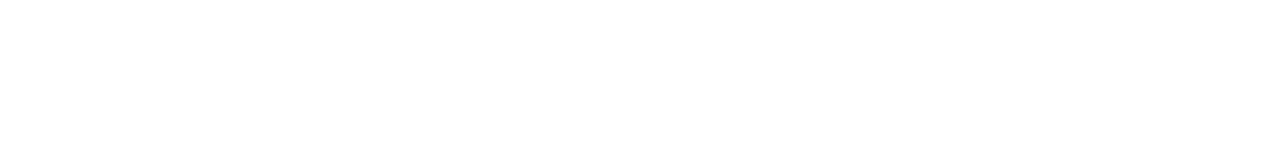
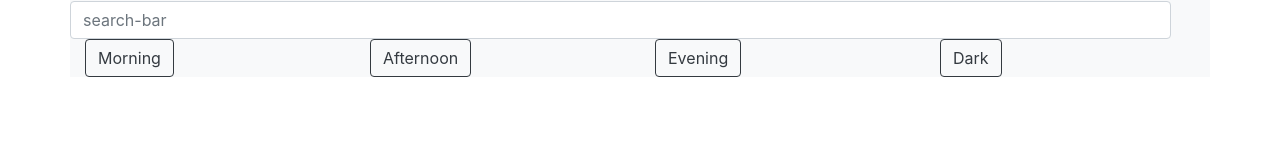
Before and after one commit to westmary48/shotz, a plain HTML site: page index.html in a window 1280 px wide. Drawn offline with nearby package versions, Linux system fonts and the light colour scheme.

Commit message:
added navbar

```diff
--- a/index.html
+++ b/index.html
@@ -11,6 +11,33 @@
 </head>
 
 <body>
+    <nav class="container navbar-expand-lg navbar-light bg-light fixed-top">
+        <div class="row">
+            <div id="text-form">
+                <div class="col"></div>
+                <input class="form-control mr-lg-2 d-flex justify-content-flex-start" id="search-bar" size="100%" type="input" placeholder="search-bar">
+                </div>
+        </div>
+        <div class="row">
+            <div id = "text-form">
+                </div>
+                <div class="col">
+                <button class="btn btn-outline-dark my-2 my-sm-0" id="morning-buton" type="button">Morning</button>
+                </div>
+                <div class="col">
+                    <button class="btn btn-outline-dark my-2 my-sm-0" id="afternoon-buton" type="button">Afternoon</button>
+                </div>
+                <div class="col">
+                <button class="btn btn-outline-dark my-2 my-sm-0" id="evening-buton" type="button">Evening</button>
+                </div>
+                <div class="col">
+                <button class="btn btn-outline-dark my-2 my-sm-0" id="dark-buton" type="button">Dark</button>
+                </div>
+
+        </div>
+    </nav>
+
+
     <script src="https://code.jquery.com/jquery-3.3.1.slim.min.js" integrity="sha384-q8i/X+965DzO0rT7abK41JStQIAqVgRVzpbzo5smXKp4YfRvH+8abtTE1Pi6jizo"
         crossorigin="anonymous"></script>
     <script src="https://cdnjs.cloudflare.com/ajax/libs/popper.js/1.14.3/umd/popper.min.js" integrity="sha384-ZMP7rVo3mIykV+2+9J3UJ46jBk0WLaUAdn689aCwoqbBJiSnjAK/l8WvCWPIPm49"
--- a/javascripts/main.js
+++ b/javascripts/main.js
@@ -0,0 +1 @@
+console.log('main.js');
```
